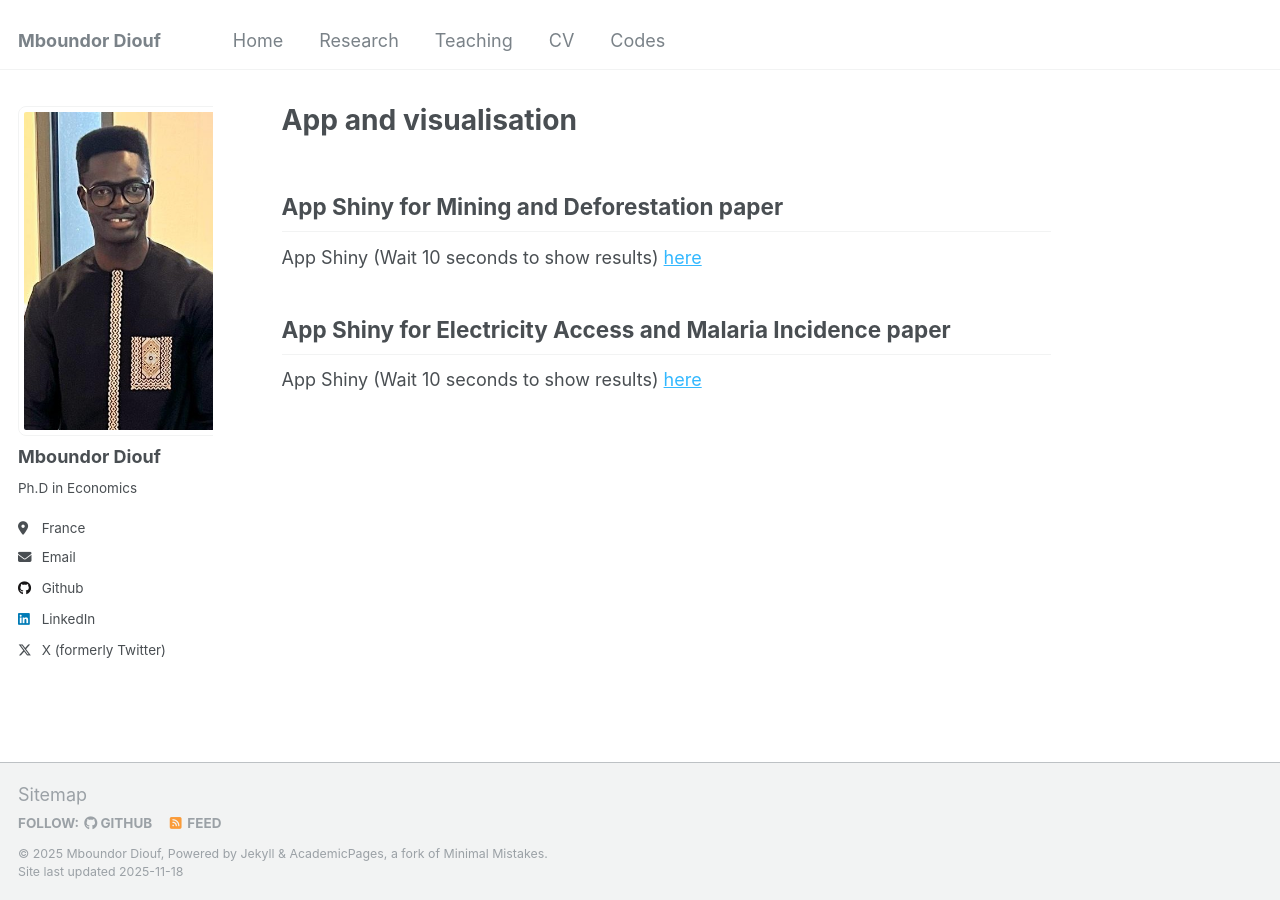
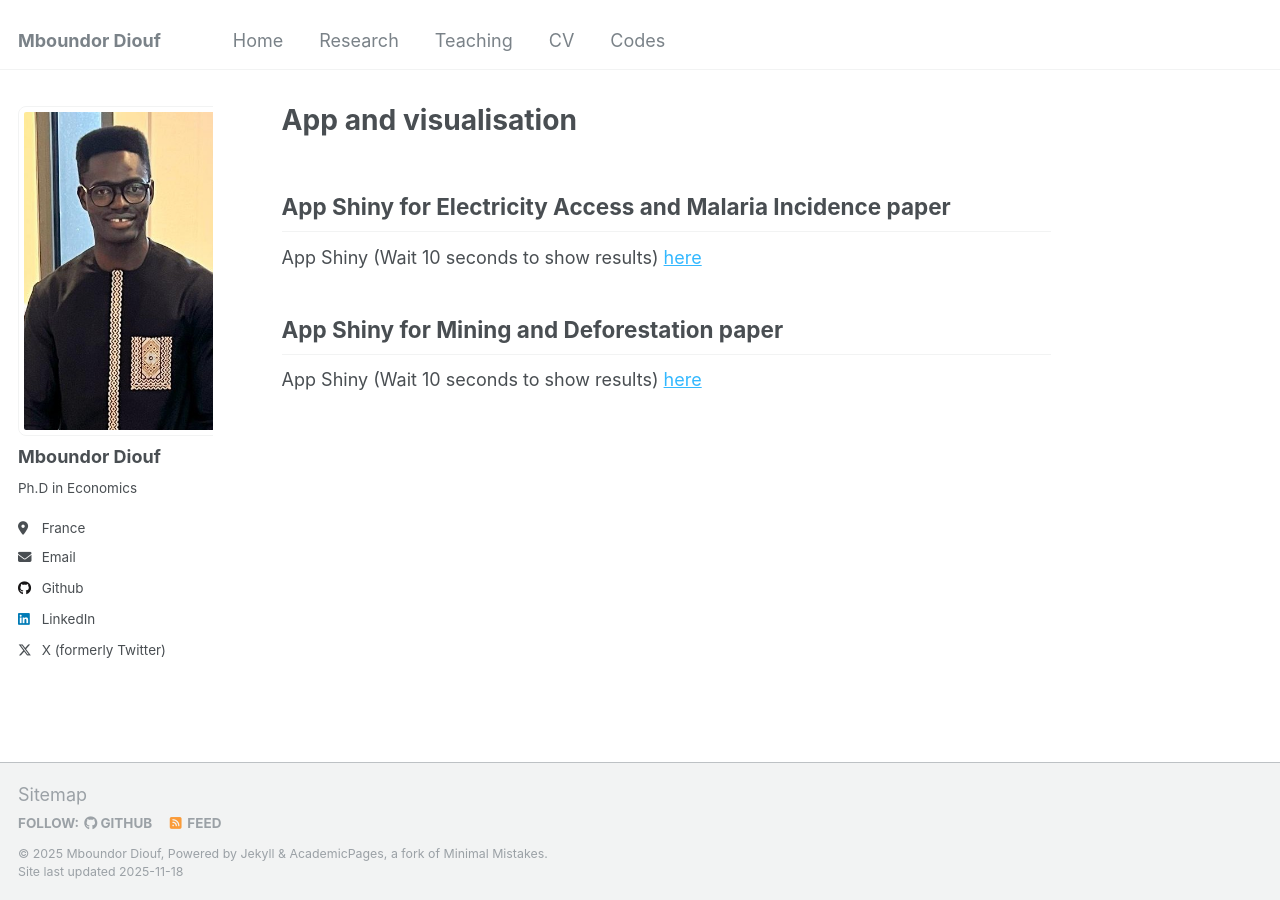
Before and after one commit to mboundordiouf/mboundordiouf.github.io, a Jekyll site: the page built from _pages/Codes.md, in a window 1280 px wide. Built offline with Jekyll 4.4.1, drawn with Linux system fonts in a browser that asks for light colours.

Commit message:
Update Codes.md

```diff
--- a/_pages/Codes.md
+++ b/_pages/Codes.md
@@ -3,9 +3,8 @@ permalink: /codes/
 title: "App and visualisation"
 author_profile: true
 ---
+## App Shiny for Electricity Access and Malaria Incidence paper
+App Shiny (Wait 10 seconds to show results)  <a href="https://diouf.shinyapps.io/Energy_Malaria_SEN_fin/" target="_blank" style="color:#33b8ff;">here</a>
 
 ## App Shiny for Mining and Deforestation paper
 App Shiny (Wait 10 seconds to show results)  <a href="https://diouf.shinyapps.io/MiningDeforest_ShinyApp/" target="_blank" style="color:#33b8ff;">here</a>
-
-## App Shiny for Electricity Access and Malaria Incidence paper
-App Shiny (Wait 10 seconds to show results)  <a href="https://diouf.shinyapps.io/Energy_Malaria_SEN_fin/" target="_blank" style="color:#33b8ff;">here</a>
```
